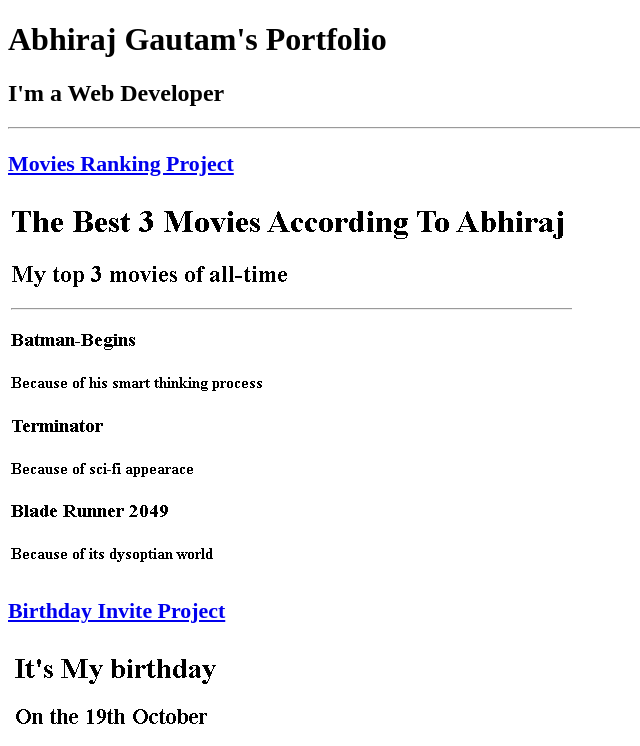
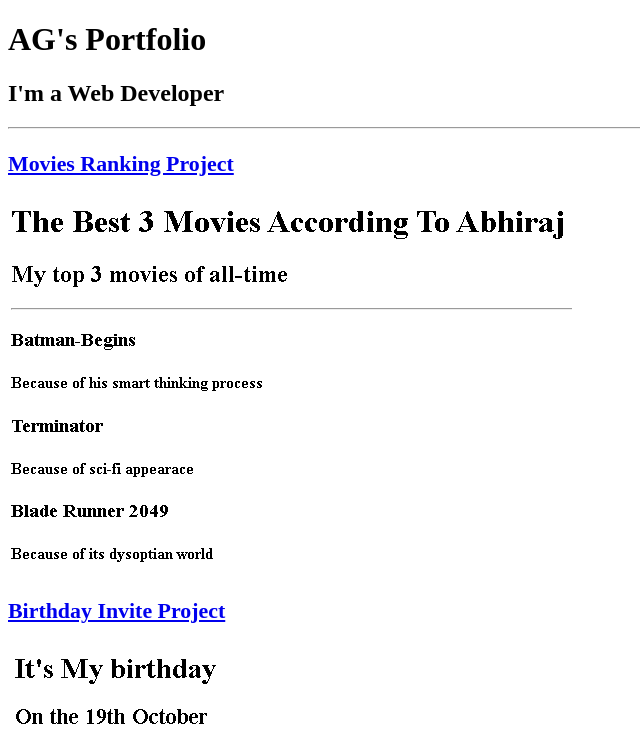
Before and after one commit to AbhirajGautam/My-Portfolio, a plain HTML site: page index.html in a window 1280 px wide. Shown: the top 746 px of the page, without its empty margins (0-640 px from the left). Drawn offline with Linux system fonts and the light colour scheme.

Commit message:
Update index.html

```diff
--- a/index.html
+++ b/index.html
@@ -6,7 +6,7 @@
     <title>Abhiraj Gautam's Portfolio</title>
 </head>
 <body>
-<h1>Abhiraj Gautam's Portfolio</h1>
+<h1>AG's Portfolio</h1>
 <h2>I'm a Web Developer</h2>
 <hr>
 <h3><a href="./movierankindex.html"><h3>Movies Ranking Project</h3></a></h3>
```
